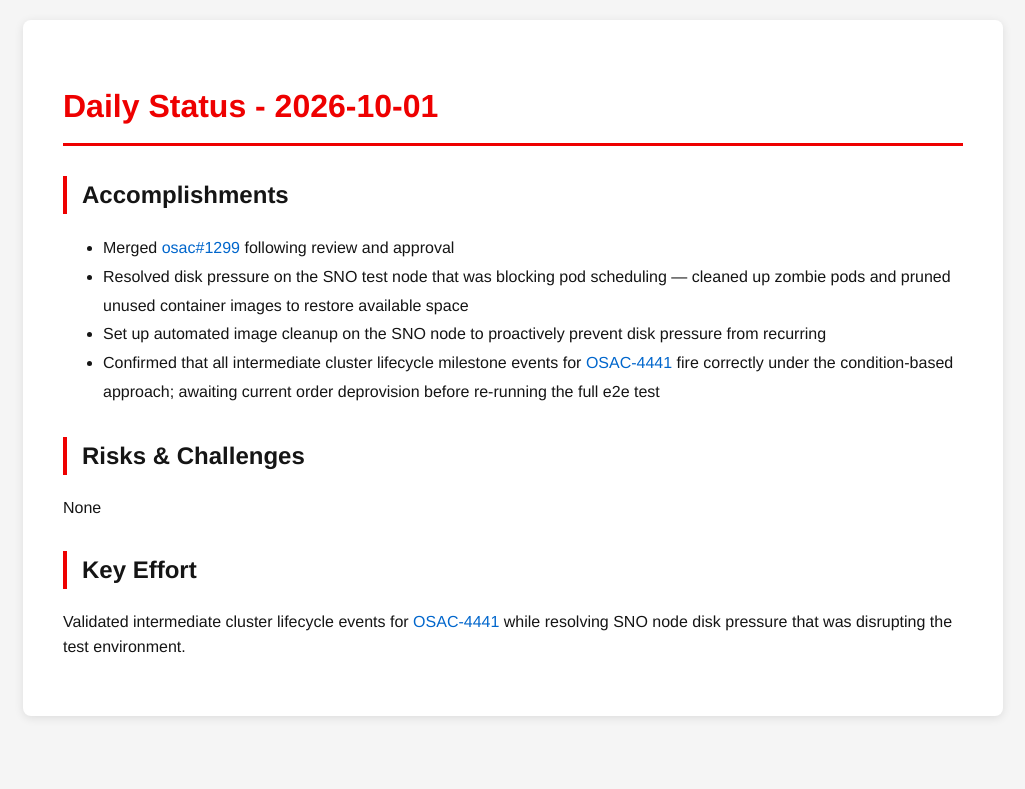
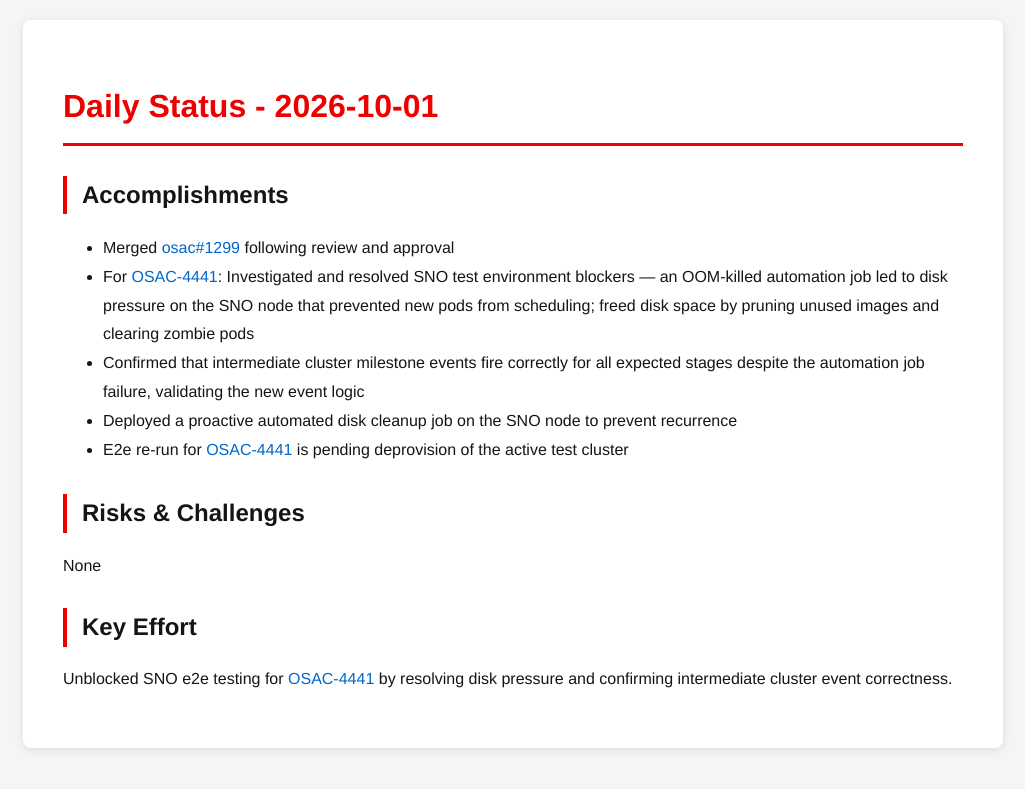
Before and after one commit to tzvatot/daily-status, a Jekyll site: the page built from 2026-10-01.md, in a window 1280 px wide. Shown: the top 789 px of the page, without its empty margins (127-1152 px from the left). Built offline with Jekyll 4.4.1, drawn with Linux system fonts in a browser that asks for light colours.

Commit message:
Daily status update - 2026-10-01

```diff
--- a/2026-10-01.md
+++ b/2026-10-01.md
@@ -8,12 +8,13 @@ date: 2026-10-01
 
 ## Accomplishments
 - Merged [osac#1299](https://github.com/osac-project/osac/pull/1299) following review and approval
-- Resolved disk pressure on the SNO test node that was blocking pod scheduling — cleaned up zombie pods and pruned unused container images to restore available space
-- Set up automated image cleanup on the SNO node to proactively prevent disk pressure from recurring
-- Confirmed that all intermediate cluster lifecycle milestone events for [OSAC-4441](https://redhat.atlassian.net/browse/OSAC-4441) fire correctly under the condition-based approach; awaiting current order deprovision before re-running the full e2e test
+- For [OSAC-4441](https://redhat.atlassian.net/browse/OSAC-4441): Investigated and resolved SNO test environment blockers — an OOM-killed automation job led to disk pressure on the SNO node that prevented new pods from scheduling; freed disk space by pruning unused images and clearing zombie pods
+- Confirmed that intermediate cluster milestone events fire correctly for all expected stages despite the automation job failure, validating the new event logic
+- Deployed a proactive automated disk cleanup job on the SNO node to prevent recurrence
+- E2e re-run for [OSAC-4441](https://redhat.atlassian.net/browse/OSAC-4441) is pending deprovision of the active test cluster
 
 ## Risks & Challenges
 None
 
 ## Key Effort
-Validated intermediate cluster lifecycle events for [OSAC-4441](https://redhat.atlassian.net/browse/OSAC-4441) while resolving SNO node disk pressure that was disrupting the test environment.
+Unblocked SNO e2e testing for [OSAC-4441](https://redhat.atlassian.net/browse/OSAC-4441) by resolving disk pressure and confirming intermediate cluster event correctness.
```
